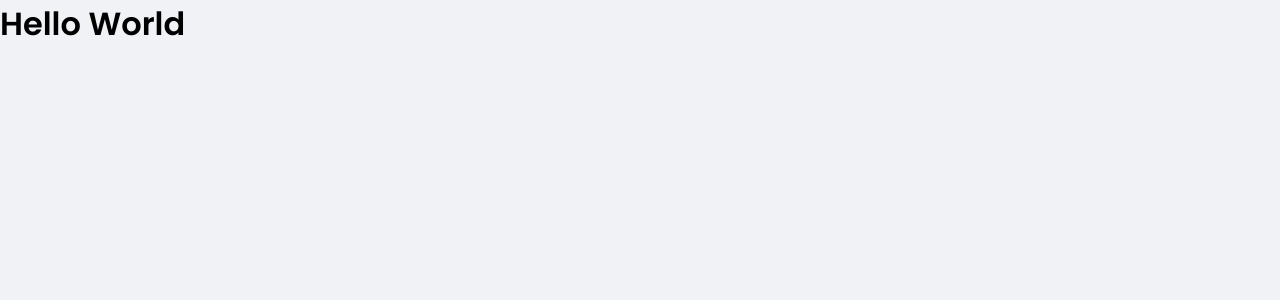
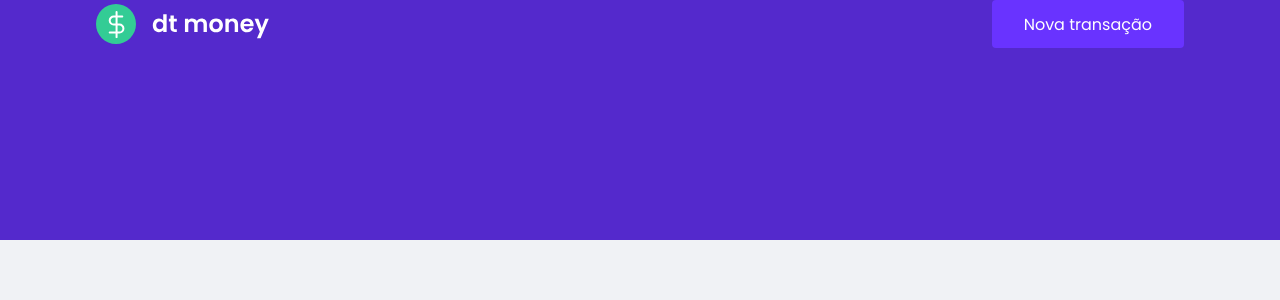
Before and after one commit to ericoBandeira/eb-money, a React (Create React App) app: page / in a window 1280 px wide. Shown: the top 300 px of the page. Built offline with nearby package versions, Linux system fonts and the light colour scheme.

Commit message:
Adicionando primeiro componente

```diff
--- a/src/App.tsx
+++ b/src/App.tsx
@@ -1,12 +1,12 @@
-import styled from 'styled-components';
+import {Header} from './components/Header';
 import { GlobalStyle } from './styles/global';
 
 
 export function App() {
   return (
-    <div className="App">
-      <h1>Hello World</h1>
-     <GlobalStyle/>
-    </div>
+    <>
+      <Header/>
+      <GlobalStyle/>
+    </>
   );
 }
--- /dev/null
+++ b/src/components/Header/index.tsx
@@ -0,0 +1,17 @@
+import logoImg from "../../assets/logo.svg"
+import { Container, Content } from "./styles"
+
+
+
+export function Header(){
+    return(
+        <Container>
+            <Content>
+                <img src={logoImg} alt="eb money"/>
+                <button id="type">
+                    Nova transação
+                </button>
+            </Content>
+        </Container>
+    )
+}
--- /dev/null
+++ b/src/components/Header/styles.ts
@@ -0,0 +1,33 @@
+import styled from 'styled-components';
+
+export const Container = styled.header`
+    background: var(--blue);
+`
+
+export const Content = styled.header`
+    max-width:1120px;
+    margin: 0 auto;
+
+    padding: 0 1rem 12rem;
+    display: flex;
+    align-items: center;
+    justify-content: space-between;
+
+    button{
+        font-size:1rem;
+        color: #fff;
+        background: var(--blue-light);
+        border: 0;
+        padding: 0 2rem;
+        border-radius:0.25rem;
+        height: 3rem;
+
+        transition: filter 0.2s;
+
+        &:hover{
+        filter: brightness(0.9);
+        }
+    }
+
+
+`
```
